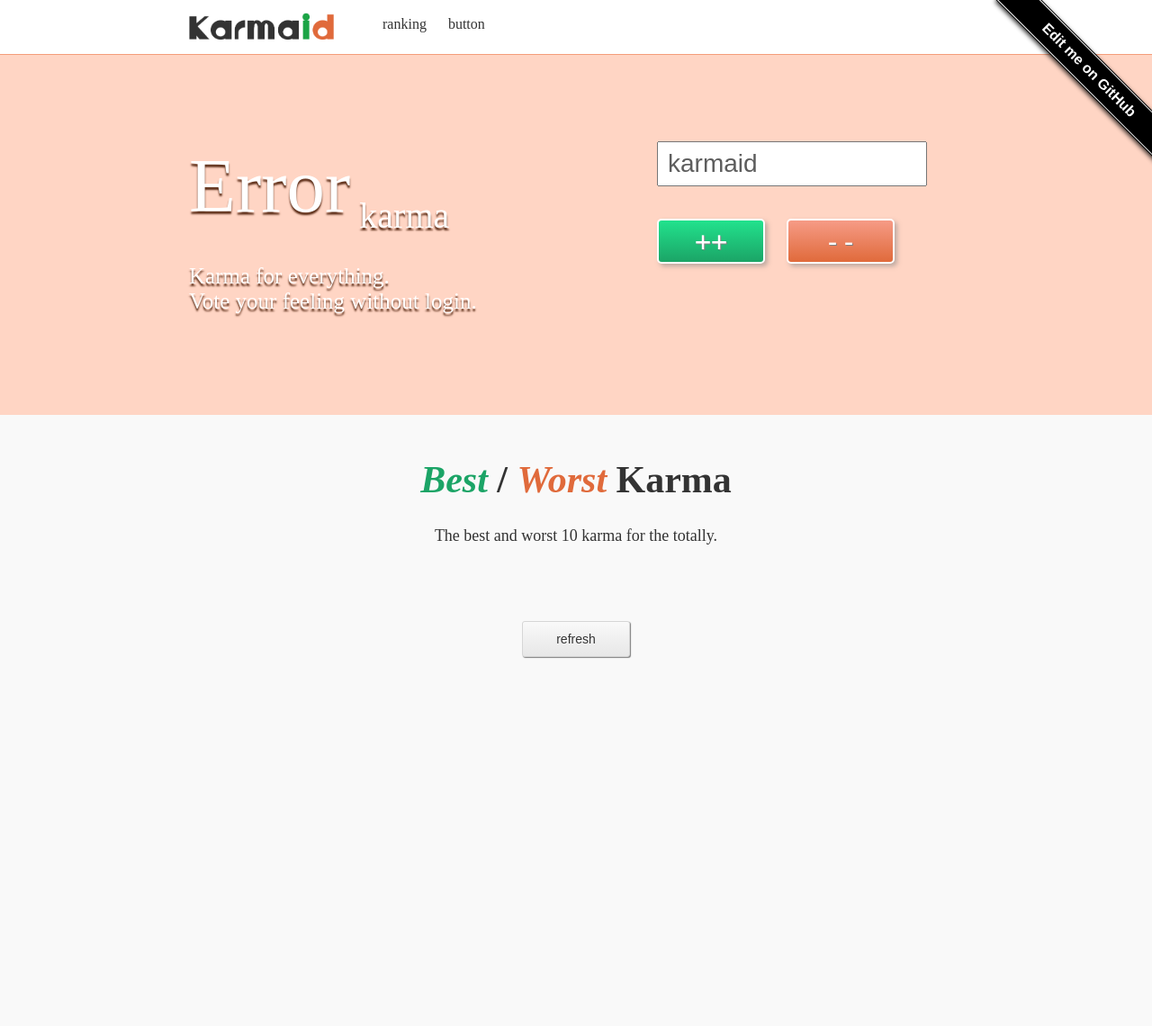
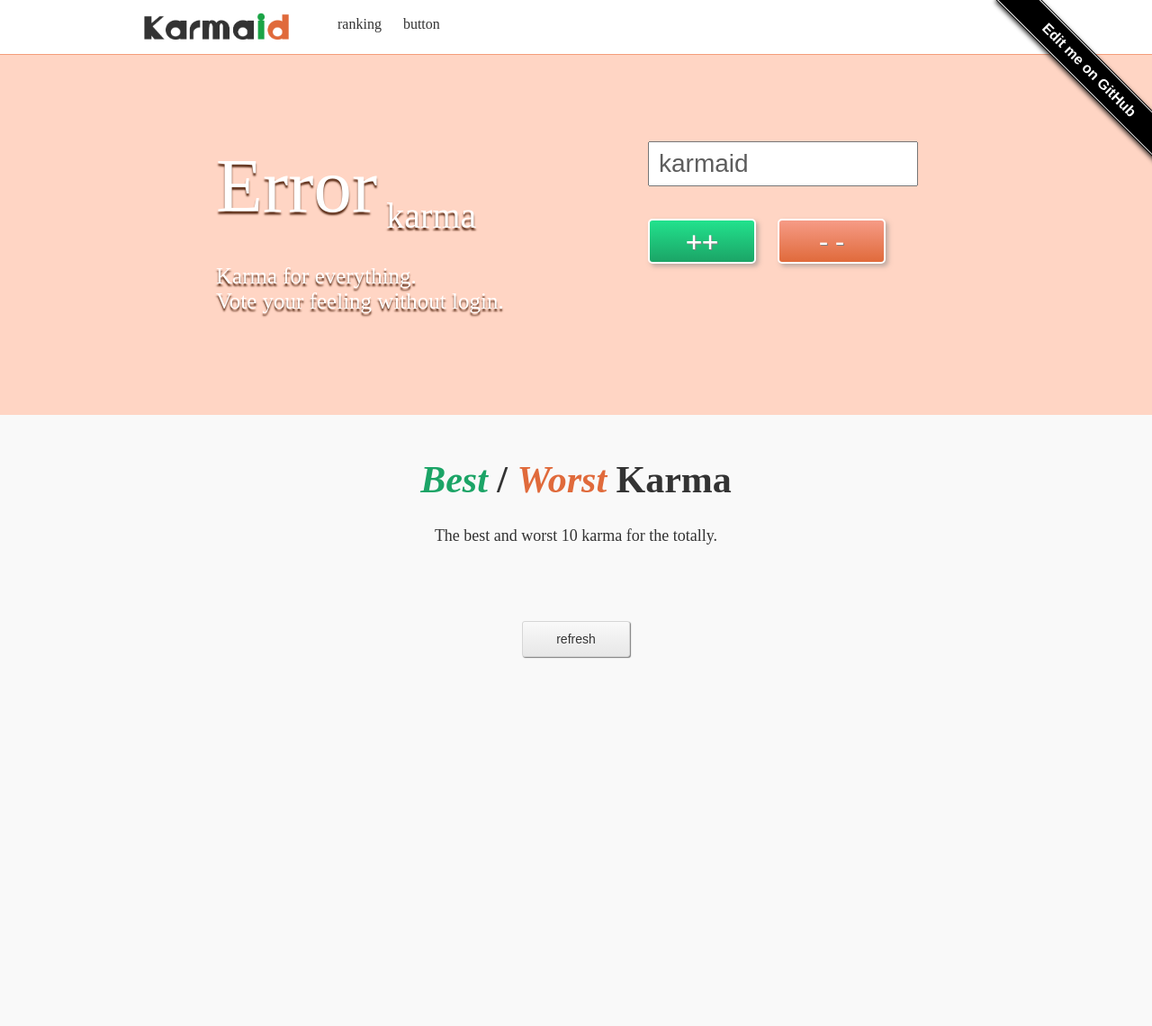
Before and after one commit to hirokiky/karmaid, a Python web app: template karmaid/templates/top.mako in a window 1280 px wide. Shown: the top 1140 px of the page at 90% size. Run offline with Jinja, Linux system fonts and the light colour scheme; the template is opened without the code that fills it, so the values that code supplies are empty; some libraries are stand-ins or nearby versions.

Commit message:
Fixed the layout to correspond to grid

```diff
--- a/karmaid/static/css/karmaid.css
+++ b/karmaid/static/css/karmaid.css
@@ -9,14 +9,14 @@ body {
 
 .container {
     text-align: left;
-    width: 860px;
+    width: 960px;
     margin: 0 auto;
     padding: 0;
 }
 
 .nav {
     width: 100%;
-    min-width: 860px;
+    min-width: 960px;
     padding-top: 10px;
     height: 50px;
     background-color: rgb(255, 255, 255);
@@ -63,13 +63,14 @@ body {
     margin: 0;
     height: 320px;
     width: 100%;
-    min-width: 860px;
+    min-width: 960px;
     background-color: rgba(255, 119, 66, 0.31);
     padding-top: 80px;
     color: #ffffff;
 }
 
 .hero-text {
+    margin-left: 80px;
     text-shadow: 0 3px 2px #5d2e18;
     float: left;
 }
@@ -94,7 +95,7 @@ body {
 }
 
 .hero-input {
-    margin-left: 520px;
+    margin-left: 560px;
 }
 
 .stuff-input {
@@ -134,7 +135,7 @@ body {
 
 
 .ranking {
-    min-width: 860px;
+    min-width: 960px;
     height: 580px;
     padding-top: 20px;
     padding-bottom: 80px;
@@ -192,6 +193,8 @@ h1 {
     font-size: 24px;
     padding-left: 0;
     line-height: 1.5;
+    width: 380px;
+    margin-left: 80px;
 }
 
 .ranking ul li {
@@ -204,7 +207,7 @@ ul.best {
     color: #1BA466;
     text-align: right;
     float: left;
-    margin-right: 30px;
+    margin-right: 20px;
 }
 
 ul.best a {
@@ -216,7 +219,7 @@ ul.worst {
     color: #E06A3B;
     text-align: left;
     float: left;
-    margin-left: 30px;
+    margin-left: 20px;
 }
 
 ul.worst a {
@@ -259,7 +262,7 @@ ul.worst a {
 }
 
 footer {
-    min-width: 860px;
+    min-width: 960px;
     padding-top: 18px;
     height: 100px;
     background-color: rgba(255, 119, 66, 0.31);
```
